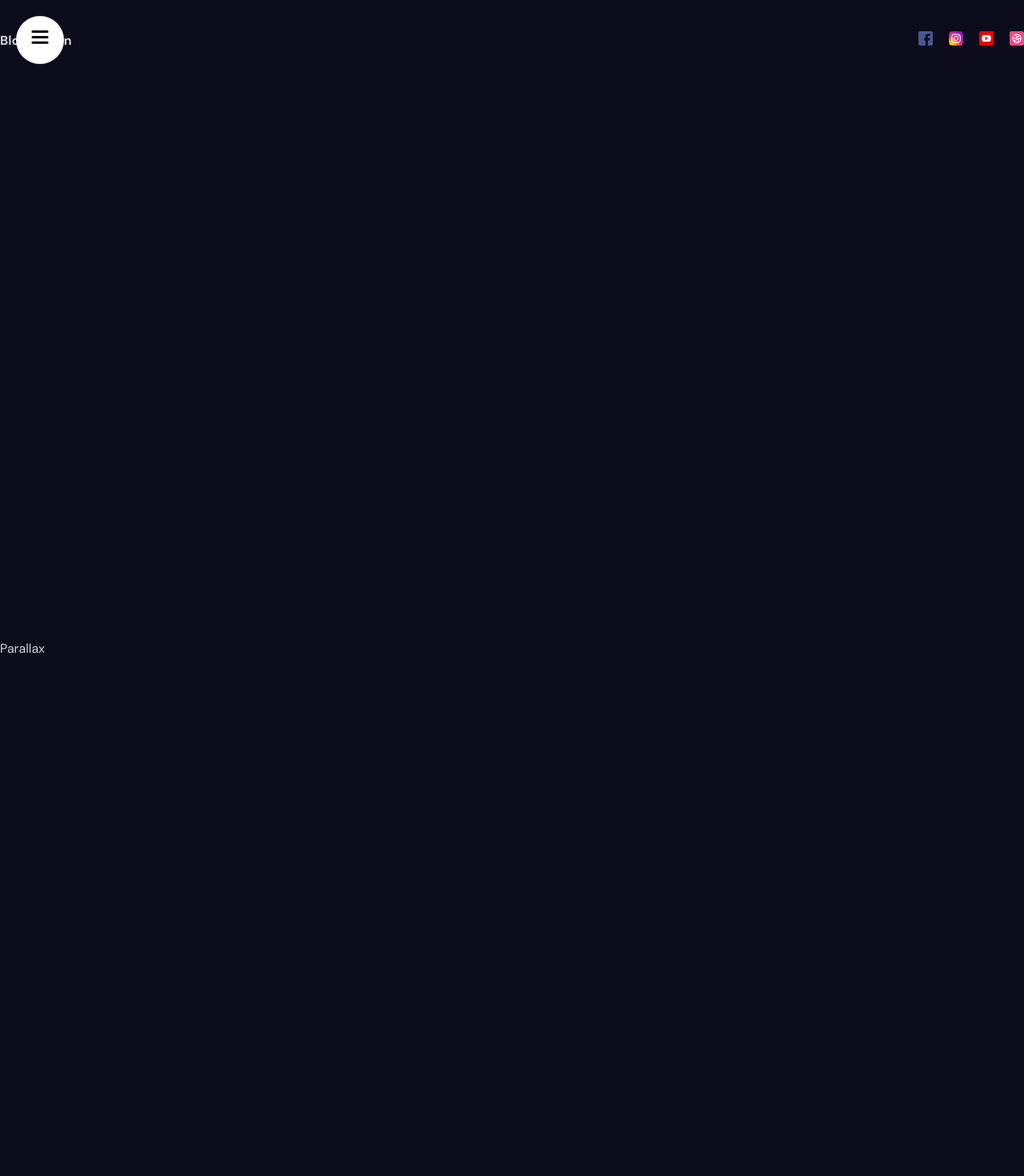
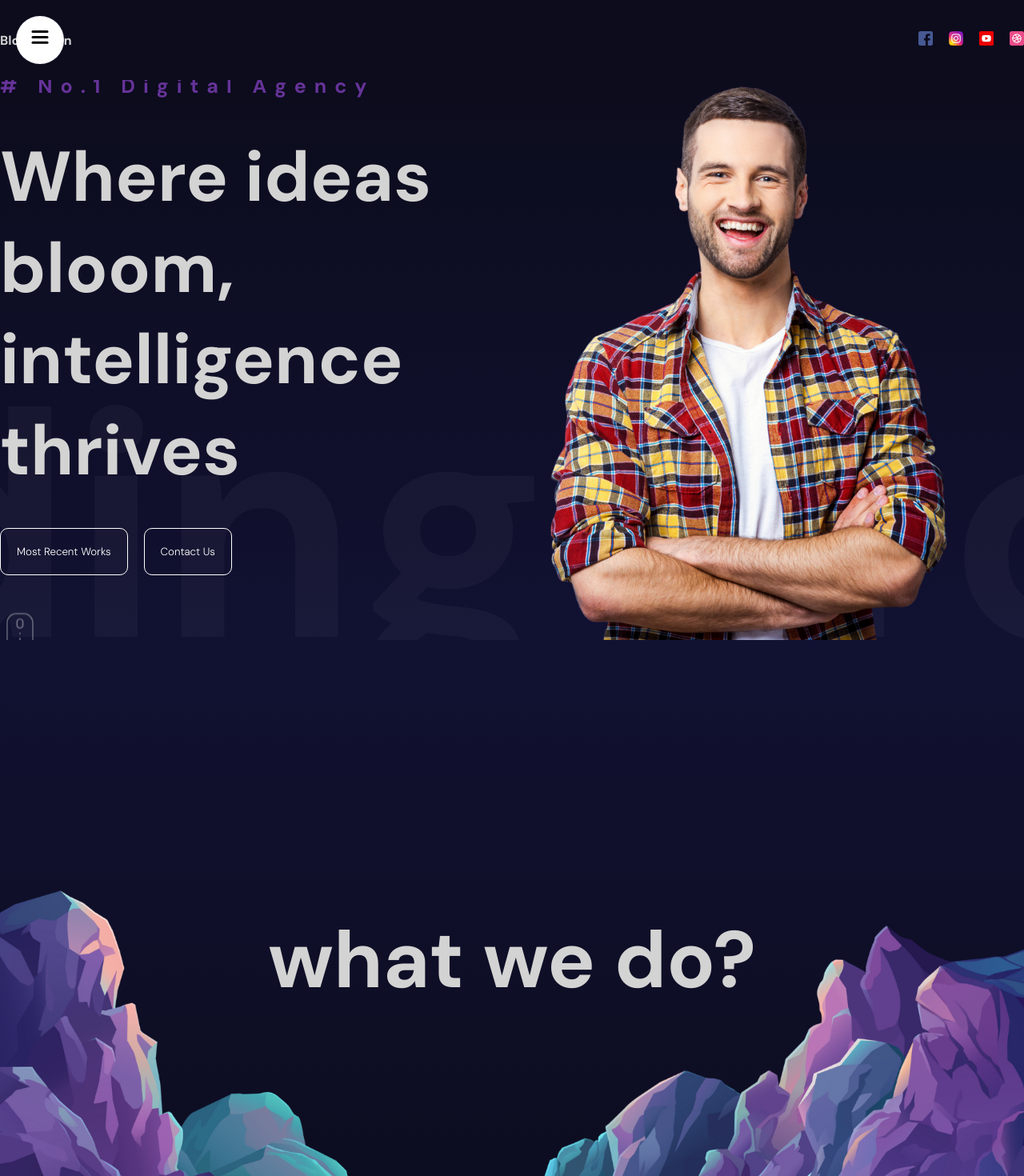
Before and after one commit to dibyenducse/Animated-Portfolio-Webapp, a React (Vite) app: page / in a window 1280 px wide. Shown: the top 1470 px of the page at 80% size. Built offline with nearby package versions, Linux system fonts and the light colour scheme.

Commit message:
parallax added

```diff
--- a/src/App.jsx
+++ b/src/App.jsx
@@ -1,15 +1,22 @@
 import './app.scss';
+import Hero from './components/hero/Hero';
 import Navbar from './components/navbar/Navbar';
+import Parallax from './components/parallax/Parallax';
 
 const App = () => {
     return (
         <div>
             <section>
                 <Navbar />
+                <Hero />
             </section>
-            <section>Parallax</section>
+            <section id="Services">
+                <Parallax type="Services" />
+            </section>
             <section>Services</section>
-            <section>Parallax</section>
+            <section id="Portfolio">
+                <Parallax type="Portfolio" />
+            </section>
             <section>Portfolio1</section>
             <section>Portfolio2</section>
             <section>Portfolio3</section>
--- /dev/null
+++ b/src/components/hero/Hero.jsx
@@ -0,0 +1,89 @@
+import React from 'react';
+import './hero.scss';
+import { motion } from 'framer-motion';
+
+const textVariants = {
+    initial: {
+        x: -500,
+        opacity: 0,
+    },
+    animate: {
+        x: 0,
+        opacity: 1,
+        transition: {
+            duration: 1,
+            staggerChildren: 0.1,
+        },
+    },
+    scrollButton: {
+        opacity: 0,
+        y: 10,
+        transition: {
+            duration: 2,
+            repeat: Infinity,
+        },
+    },
+};
+
+const sliderVariants = {
+    initial: {
+        x: 0,
+    },
+    animate: {
+        x: '-220%',
+        transition: {
+            repeat: Infinity,
+            repeatType: 'mirror',
+            duration: 20,
+        },
+    },
+};
+
+const Hero = () => {
+    return (
+        <div className="hero">
+            <div className="wrapper">
+                <motion.div
+                    className="textContainer"
+                    variants={textVariants}
+                    initial="initial"
+                    animate="animate"
+                >
+                    <motion.h2 variants={textVariants}>
+                        # No.1 Digital Agency
+                    </motion.h2>
+                    <motion.h1 variants={textVariants}>
+                        Where ideas bloom, intelligence thrives
+                    </motion.h1>
+                    <motion.div className="buttons" variants={textVariants}>
+                        <motion.button variants={textVariants}>
+                            Most Recent Works
+                        </motion.button>
+                        <motion.button variants={textVariants}>
+                            Contact Us
+                        </motion.button>
+                    </motion.div>
+                    <motion.img
+                        variants={textVariants}
+                        animate="scrollButton"
+                        src="/scroll.png"
+                        alt=""
+                    />
+                </motion.div>
+            </div>
+            <motion.div
+                className="slidingTextContainer"
+                variants={sliderVariants}
+                initial="initial"
+                animate="animate"
+            >
+                Coding Programming Node React
+            </motion.div>
+            <div className="imageContainer">
+                <img src="/hero.png" alt=""></img>
+            </div>
+        </div>
+    );
+};
+
+export default Hero;
--- /dev/null
+++ b/src/components/hero/hero.scss
@@ -0,0 +1,69 @@
+.hero {
+    height: calc(100vh - 100px);
+    background: linear-gradient(180deg, #0c0c1d, #111132);
+    overflow: hidden;
+    position: relative;
+
+    .wrapper {
+        max-width: 1366px;
+        height: 100%;
+        margin: auto;
+
+        .textContainer {
+            width: 50%;
+            height: 100%;
+            display: flex;
+            flex-direction: column;
+            justify-content: center;
+            gap: 40px;
+
+            h2 {
+                font-size: 25px;
+                color: rebeccapurple;
+                letter-spacing: 10px;
+            }
+
+            h1 {
+                font-size: 88px;
+            }
+
+            .buttons {
+                button {
+                    padding: 20px;
+                    border: 1px solid white;
+                    border-radius: 10px;
+                    background-color: transparent;
+                    color: white;
+                    margin-right: 20px;
+                    cursor: pointer;
+                    font-weight: 300;
+                }
+            }
+
+            img {
+                width: 50px;
+            }
+        }
+    }
+
+    .imageContainer {
+        height: 100%;
+        position: absolute;
+        top: 0;
+        right: 0;
+
+        img {
+            width: 100%;
+            height: 100%;
+        }
+    }
+    .slidingTextContainer {
+        position: absolute;
+        font-size: 50vh;
+        bottom: -120px;
+        white-space: nowrap;
+        color: #ffffff09;
+        width: 50%;
+        font-weight: bold;
+    }
+}
--- /dev/null
+++ b/src/components/parallax/Parallax.jsx
@@ -0,0 +1,24 @@
+import React from 'react';
+import './parallax.scss';
+import { motion } from 'framer-motion';
+
+const Parallax = ({ type }) => {
+    return (
+        <div
+            className="parallax"
+            style={{
+                background:
+                    type === 'Services'
+                        ? 'linear-gradient(180deg, #111132, #0c0c1d)'
+                        : 'linear-gradient(180deg, #111132, #505064)',
+            }}
+        >
+            <h1>{type === 'Services' ? 'what we do?' : 'what we did'}</h1>
+            <div className="mountains"></div>
+            <div className="planets"></div>
+            <div className="starts"></div>
+        </div>
+    );
+};
+
+export default Parallax;
--- /dev/null
+++ b/src/components/parallax/parallax.scss
@@ -0,0 +1,37 @@
+.parallax {
+    width: 100%;
+    height: 100%;
+    position: relative;
+    display: flex;
+    align-items: center;
+    justify-content: center;
+
+    h1 {
+        font-size: 100px;
+    }
+
+    .mountains {
+        background-image: url('/mountains.png');
+        background-size: cover;
+        background-position: bottom;
+        width: 100%;
+        height: 100%;
+        position: absolute;
+    }
+    .planet {
+        background-image: url('/planet.png');
+        background-size: cover;
+        background-position: bottom;
+        width: 100%;
+        height: 100%;
+        position: absolute;
+    }
+    .stars {
+        background-image: url('/stars.png');
+        background-size: cover;
+        background-position: bottom;
+        width: 100%;
+        height: 100%;
+        position: absolute;
+    }
+}
--- a/src/components/sidebar/sidebar.scss
+++ b/src/components/sidebar/sidebar.scss
@@ -1,4 +1,3 @@
-@import '../../app.scss';
 .sidebar {
     display: flex;
     flex-direction: column;
@@ -8,6 +7,7 @@
     color: black;
 
     .bg {
+        z-index: 999;
         position: fixed;
         top: 0;
         left: 0;
@@ -32,10 +32,11 @@
     }
 
     button {
+        z-index: 999;
+        position: fixed;
         width: 50px;
         height: 50px;
         border-radius: 50%;
-        position: fixed;
         top: 25px;
         left: 25px;
         background-color: transparent;
```
Also changed, not shown: 1 other file (tests, documents, lock files or other folders).
